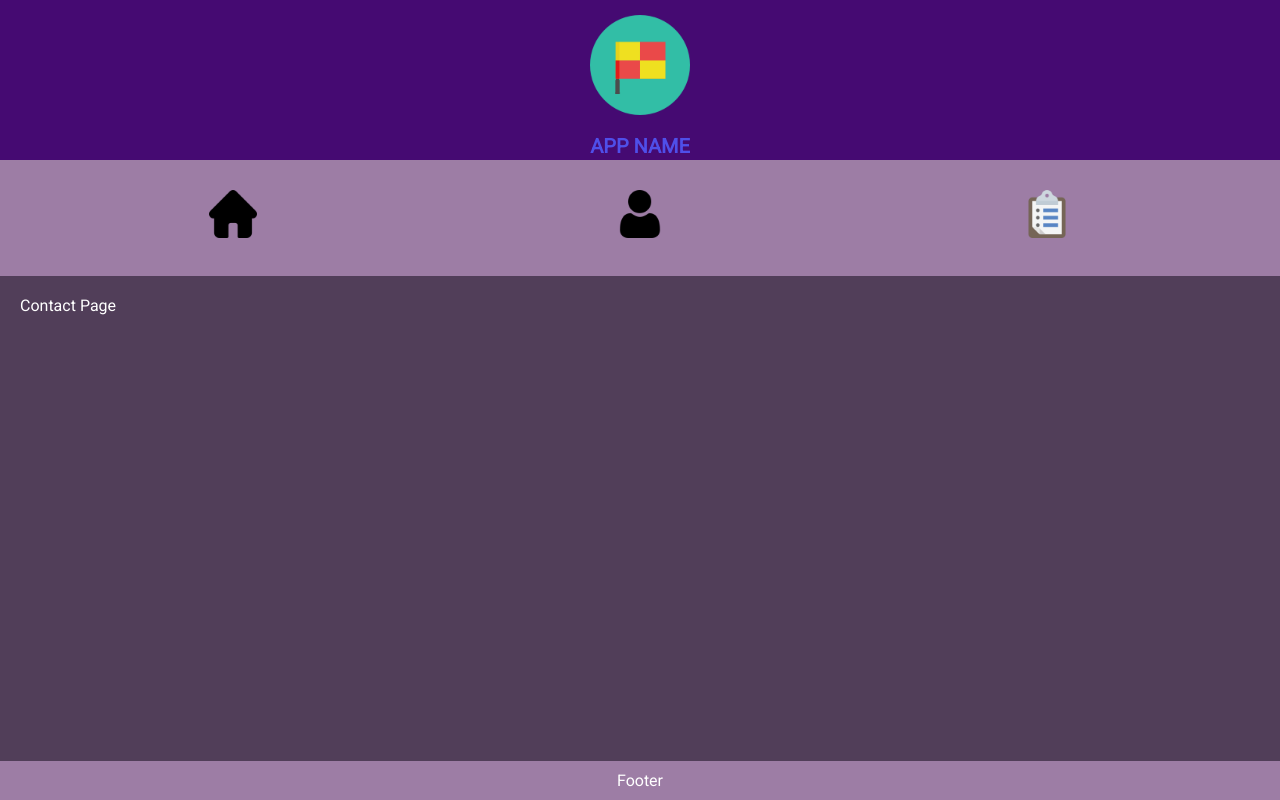
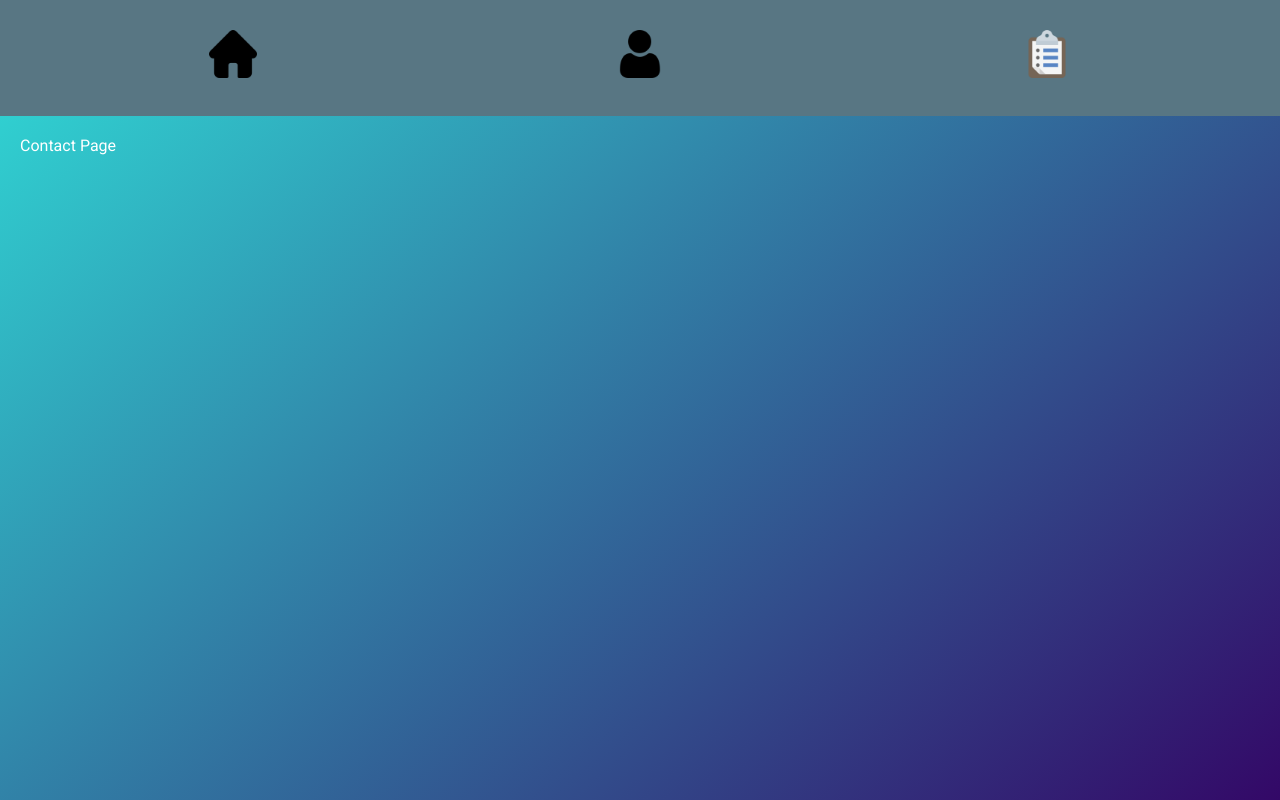
Before and after one commit to Darkosz1012/white_wolf_hackathon_2020, a React (Create React App) app in the folder frontend/: page /list in a window 1280 px wide. Built offline with nearby package versions, Linux system fonts and the light colour scheme.

Commit message:
Variables second part

```diff
--- a/frontend/src/App.js
+++ b/frontend/src/App.js
@@ -17,18 +17,18 @@ const App = () => {
     <Provider store={store}>
       <Router>
         <div className="app">
-          <header>
+          {/* <header>
             <Header />
-          </header>
+          </header> */}
           <nav>
             <Navigation />
           </nav>
           <main>
               <Page />
           </main>
-          <footer>
+          {/* <footer>
             <Footer />
-          </footer>
+          </footer> */}
         </div>
       </Router>
     </Provider>
--- a/frontend/src/styles/app.scss
+++ b/frontend/src/styles/app.scss
@@ -4,8 +4,9 @@
   display: flex;
   flex-direction: column;
   min-height: 100vh;
+  overflow: hidden;
   font-family: $roboto;
-  background-color: $prim-color-dark;
+  background-color: $prim-gray-dark;
   color: white;
 }
 
@@ -23,7 +24,7 @@ header {
 
 nav {
   background-color: rgb(168, 148, 148);
-  background-color: $prim-color-normal;
+  background-color: $prim-gray-normal;
   font-family: $roboto;
   color: white;
   padding: 20px;
@@ -32,14 +33,15 @@ nav {
 main {
   flex-grow: 1;
   padding: 20px;
-  background-color: $prim-color-dark;
+  background-color: $prim-gray-dark;
+  background-image: linear-gradient(15rad, #30cfd0 0%, #330867 100%);
   font-family: $roboto;
   color: white;
   display: flex;
 }
 
 footer {
-  background-color: $prim-color-normal;
+  background-color: $prim-gray-normal;
   font-family: $roboto;
   color: white;
   padding: 10px;
--- a/frontend/src/styles/components/login.scss
+++ b/frontend/src/styles/components/login.scss
@@ -8,7 +8,7 @@
     justify-content: space-around;
     text-align: center;
     position: absolute;
-    color: $prim-color-light;
+    color: $prim-color-normal;
     left: calc(50% - 15rem);
     width: 34rem;
     box-sizing: border-box;
@@ -35,9 +35,9 @@
             padding: .3rem .8rem;
             font-size: 1.2rem;
             float: right;
-            background: $prim-color-normal;
-            color: black;
-            border: 2px solid $prim-color-light;
+            color: white;
+            background: none;
+            border: 2px solid $prim-color-normal;
             border-radius: 2rem;
             @media screen and (max-width: 34rem) {
                 float: none;
@@ -53,9 +53,9 @@
         font-size: 1.2rem;
         border-radius: 2rem;
         margin-top: 1rem;
-        background: none;
-        border: 2px solid $prim-color-light;
-        color: $prim-color-light;
+        background: $prim-color-normal;
+        border: 2px solid $prim-color-normal;
+        color: white;
         width: 26rem;
         @media screen and (max-width: 34rem) {
             width: 50%;
--- a/frontend/src/styles/utils/variables.scss
+++ b/frontend/src/styles/utils/variables.scss
@@ -4,9 +4,12 @@
 $roboto: 'Roboto';
 
 $font-stack:    $roboto, sans-serif;
-$prim-color-dark: #513E59;
-$prim-color-normal: #9D7DA5;
-$prim-color-light: #CEADCA;
-$secnd-color-light: #6F3AA5;
-$secnd-color-dark: #450A72;
+$prim-color-dark: #BA4E4E;
+$prim-color-normal: #FF6B6B;
+$prim-color-light: #FF9393;
+$secnd-color-light: #59B4E8;
+$secnd-color-dark: #1B98E0;
 $gray-color: #CECECE;
+$prim-gray-dark: #2D343D;
+$prim-gray-normal: #587683;
+$prim-gray-light: #F2F2F2;
```
